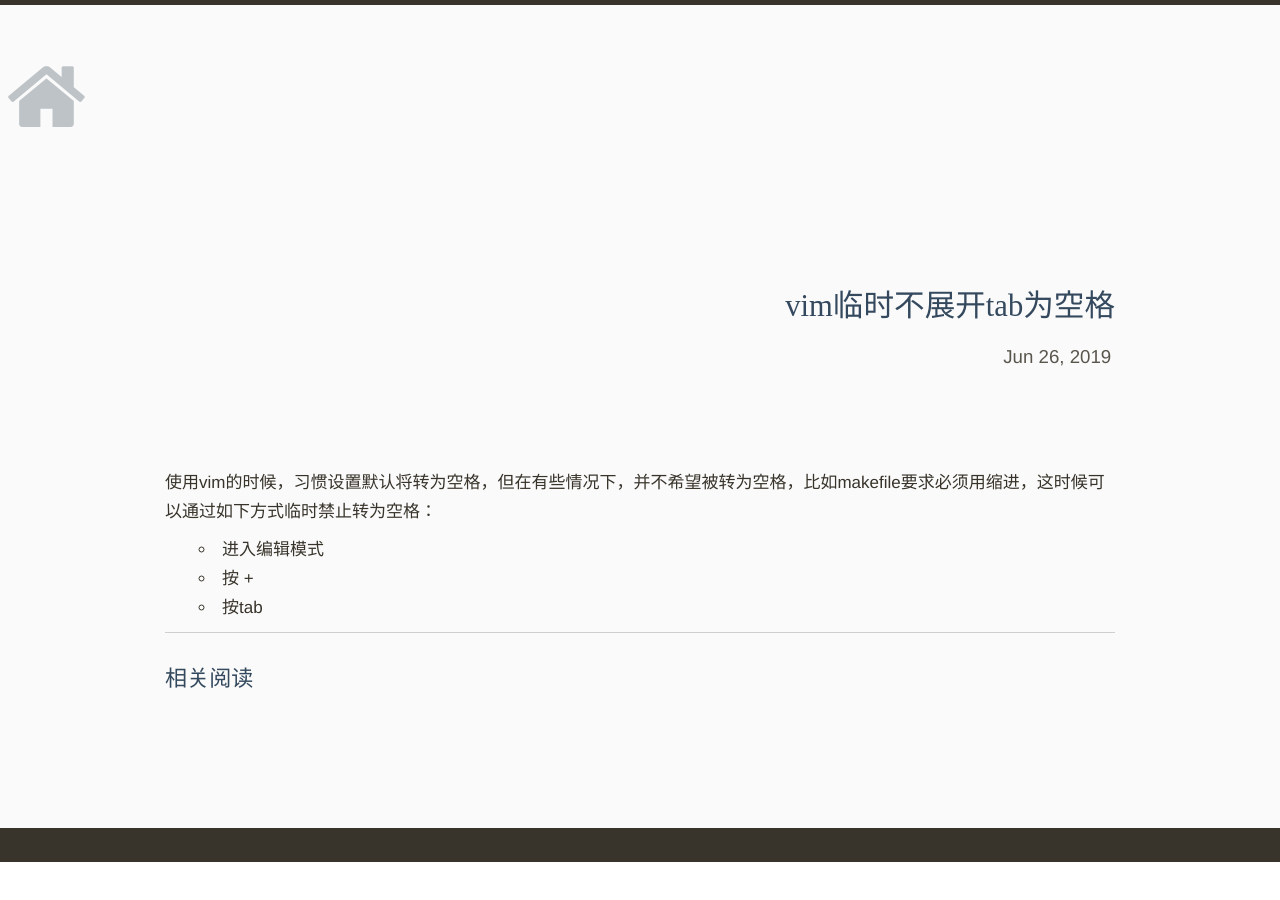
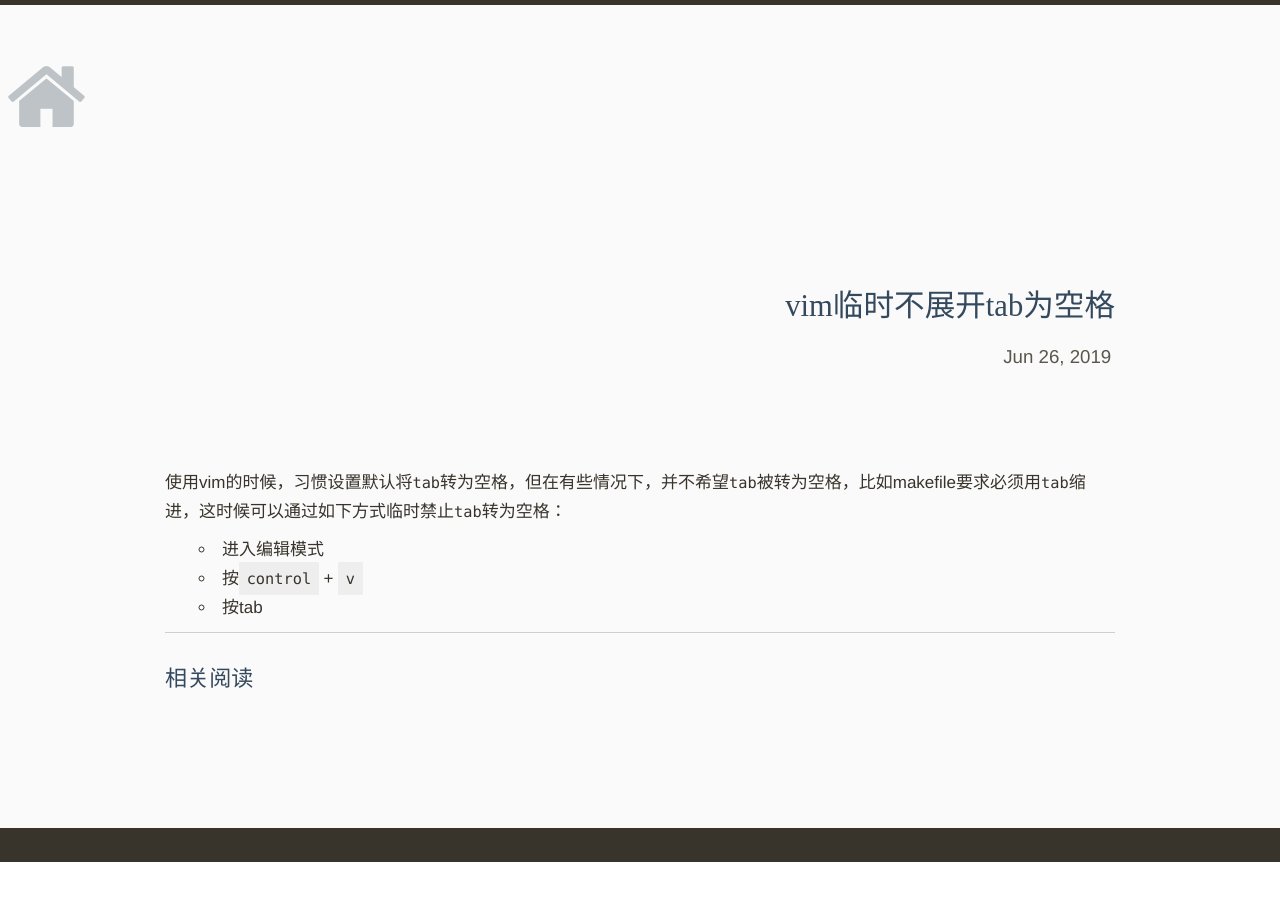
Before and after one commit to outsky/outsky.github.io, a Jekyll site: the page built from _posts/os/2019-06-26-vim-no-expandtab.md, in a window 1280 px wide. Built offline with Jekyll 4.4.1, drawn with Linux system fonts in a browser that asks for light colours.

Commit message:
vim no expandtab

```diff
--- a/_posts/os/2019-06-26-vim-no-expandtab.md
+++ b/_posts/os/2019-06-26-vim-no-expandtab.md
@@ -6,8 +6,8 @@ categories: os
 tags: vim
 ---
 
-使用vim的时候，习惯设置默认将<tab>转为空格，但在有些情况下，并不希望<tab>被转为空格，比如makefile要求必须用<tab>缩进，这时候可以通过如下方式临时禁止<tab>转为空格：
+使用vim的时候，习惯设置默认将`tab`转为空格，但在有些情况下，并不希望`tab`被转为空格，比如makefile要求必须用`tab`缩进，这时候可以通过如下方式临时禁止`tab`转为空格：
 
 - 进入编辑模式
-- 按<control> + <v>
+- 按`control` + `v`
 - 按tab
```
